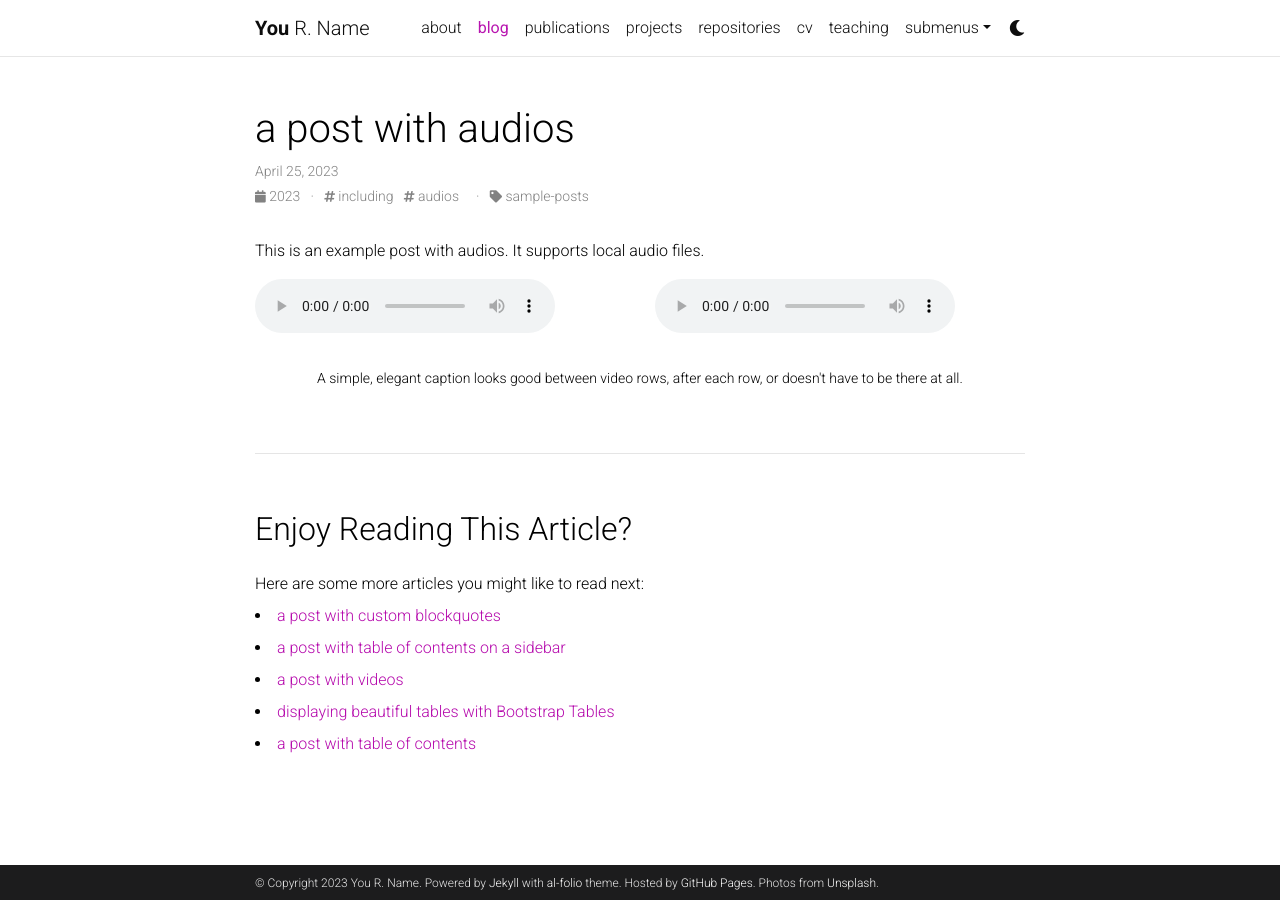
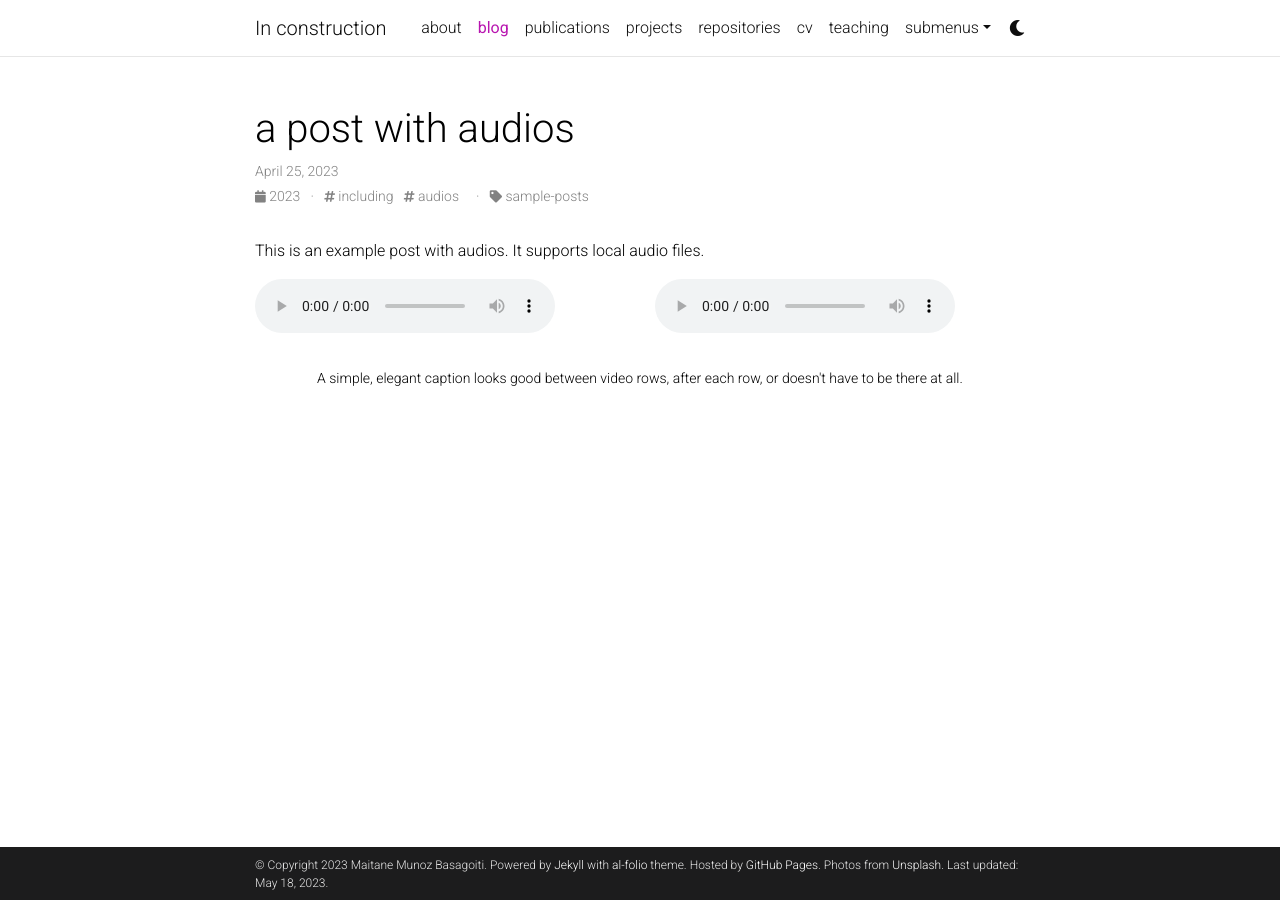
Before and after one commit to maitane-muba/maitane-muba.github.io, a Jekyll site: the page built from _posts/2023-04-25-audios.md, in a window 1280 px wide. Built offline with Jekyll 4.4.1, drawn with Linux system fonts in a browser that asks for light colours; comment, search, counter and statistics services are not loaded; a style sheet for code colours, icons or effects is not loaded.

Commit message:
Changed name and a couple of things more

```diff
--- a/_config.yml
+++ b/_config.yml
@@ -2,11 +2,11 @@
 # Site settings
 # -----------------------------------------------------------------------------
 
-title: blank # the website title (if blank, full name will be used instead)
-first_name: You
-middle_name: R.
-last_name: Name
-email: you@example.com
+title: In construction # the website title (if blank, full name will be used instead)
+first_name: Maitane
+middle_name:
+last_name: Munoz Basagoiti
+email: maitane.munozbasagoiti@ist.ac.at
 description: > # the ">" symbol means to ignore newlines until "footer_text:"
   A simple, whitespace theme for academics. Based on [*folio](https://github.com/bogoli/-folio) design.
 footer_text: >
@@ -19,8 +19,8 @@ lang: en # the language of your site (for example: en, fr, cn, ru, etc.)
 icon: ⚛️  # the emoji used as the favicon (alternatively, provide image name in /assets/img/)
 
 url: https://maitane-muba.github.io/ # the base hostname & protocol for your site
-baseurl: ""  # the subpath of your site, e.g. /blog/
-last_updated: false # set to true if you want to display last updated in the footer
+baseurl:  # the subpath of your site, e.g. /blog/
+last_updated: true # set to true if you want to display last updated in the footer
 impressum_path:  # set to path to include impressum link in the footer, use the same path as permalink in a page, helps to conform with EU GDPR
 
 # -----------------------------------------------------------------------------
@@ -122,7 +122,7 @@ bing_site_verification:  # out your bing-site-verification ID (Bing Webmaster)
 # Blog
 # -----------------------------------------------------------------------------
 
-blog_name: al-folio # blog_name will be displayed in your blog page
+blog_name:  # blog_name will be displayed in your blog page
 blog_nav_title: blog # your blog must have a title for it to be displayed in the nav bar
 blog_description: a simple whitespace theme for academics
 permalink: /blog/:year/:title/
@@ -132,7 +132,7 @@ pagination:
   enabled: true
 
 related_blog_posts:
-  enabled: true
+  enabled: false
   max_related: 5
 
 # Giscus comments (RECOMMENDED)
```
